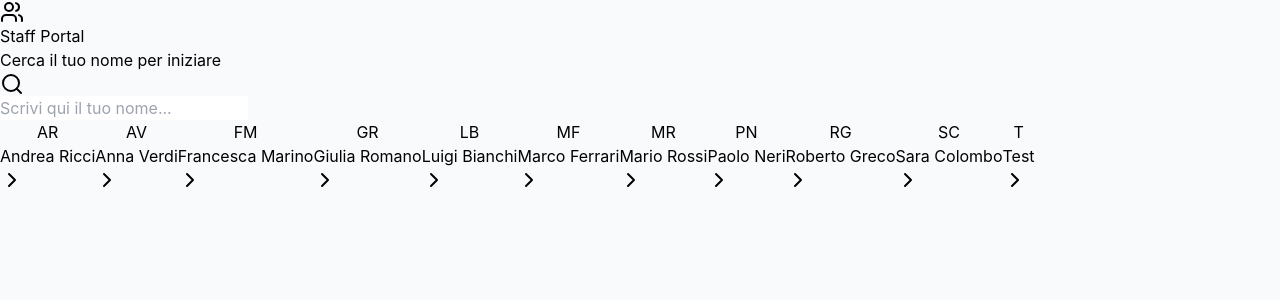
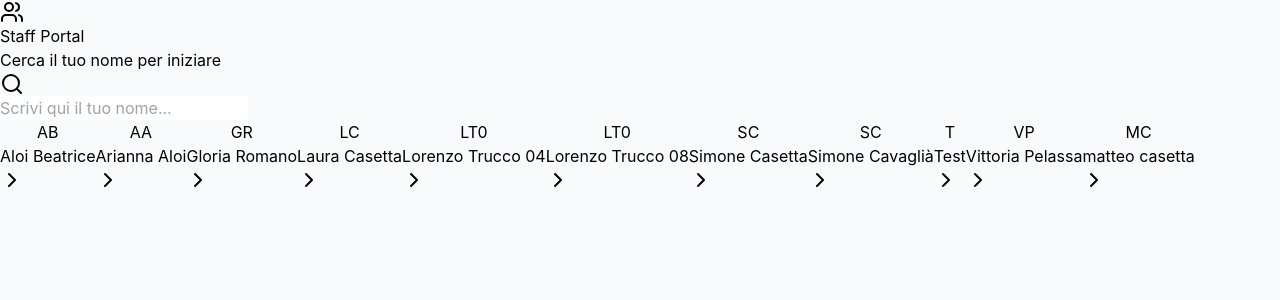
Before and after one commit to Marr111/presenze-animatori, a React (Vite) app: page / in a window 1280 px wide. Shown: the top 300 px of the page. Built offline with nearby package versions, Linux system fonts and the light colour scheme.

Commit message:
refactor: update PEOPLE array with new names for consistency

```diff
--- a/src/App.jsx
+++ b/src/App.jsx
@@ -14,9 +14,9 @@ import {
 const DATES = ['Gio 2 Apr', 'Ven 3 Apr', 'Sab 4 Apr'];
 const TIME_SLOTS = ['Mattino', 'Pranzo', 'Pomeriggio', 'Cena', 'Sera', 'Notte'];
 const PEOPLE = [
-  'Mario Rossi', 'Luigi Bianchi', 'Anna Verdi', 'Paolo Neri',
-  'Giulia Romano', 'Marco Ferrari', 'Sara Colombo', 'Andrea Ricci',
-  'Francesca Marino', 'Roberto Greco', 'Test'
+  'matteo casetta', 'Laura Casetta', 'Arianna Aloi', 'Aloi Beatrice',
+  'Lorenzo Trucco 04', 'Lorenzo Trucco 08', 'Simone Cavaglià', 'Simone Casetta',
+  'Gloria Romano', 'Vittoria Pelassa', 'Test'
 ].sort();
 
 const COLORS = ['#6366f1', '#8b5cf6', '#ec4899', '#f43f5e', '#f59e0b', '#10b981'];
```
